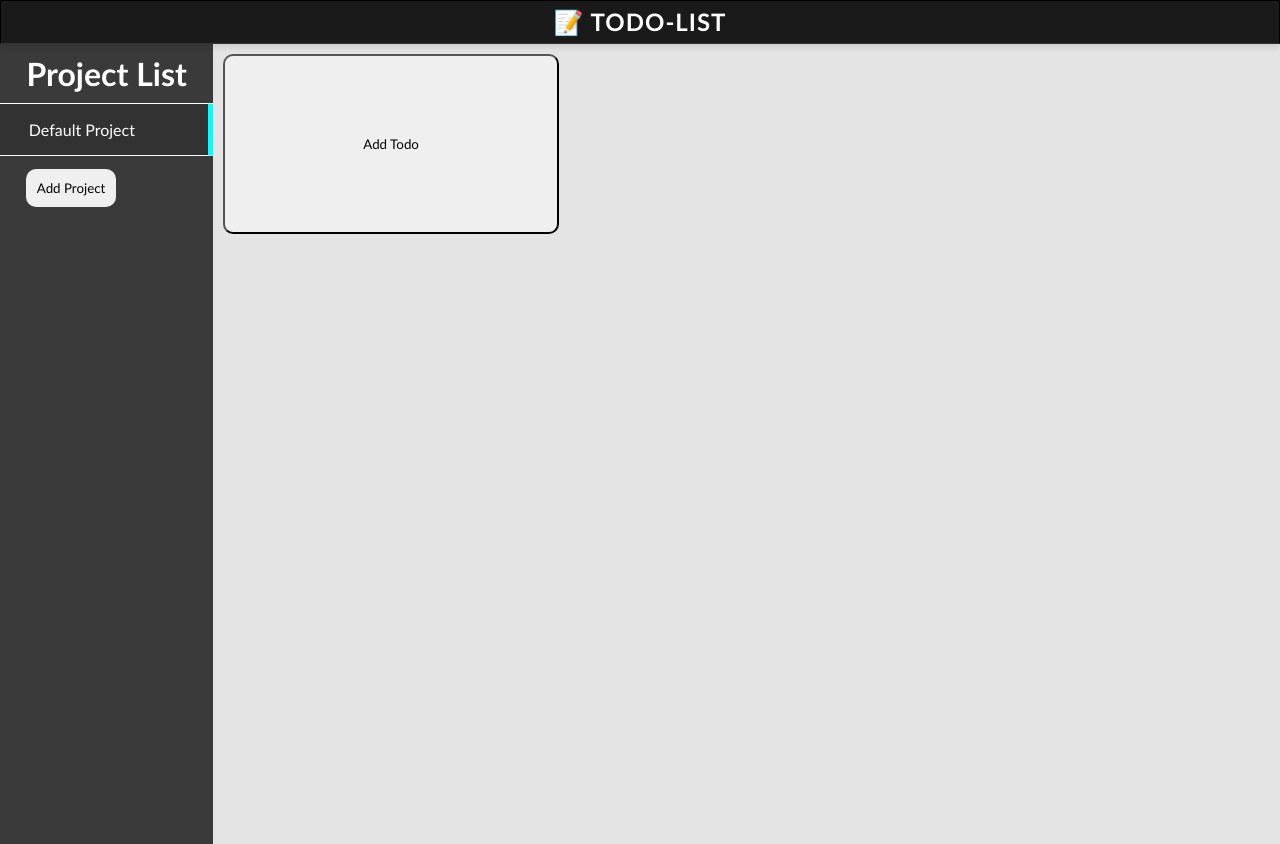
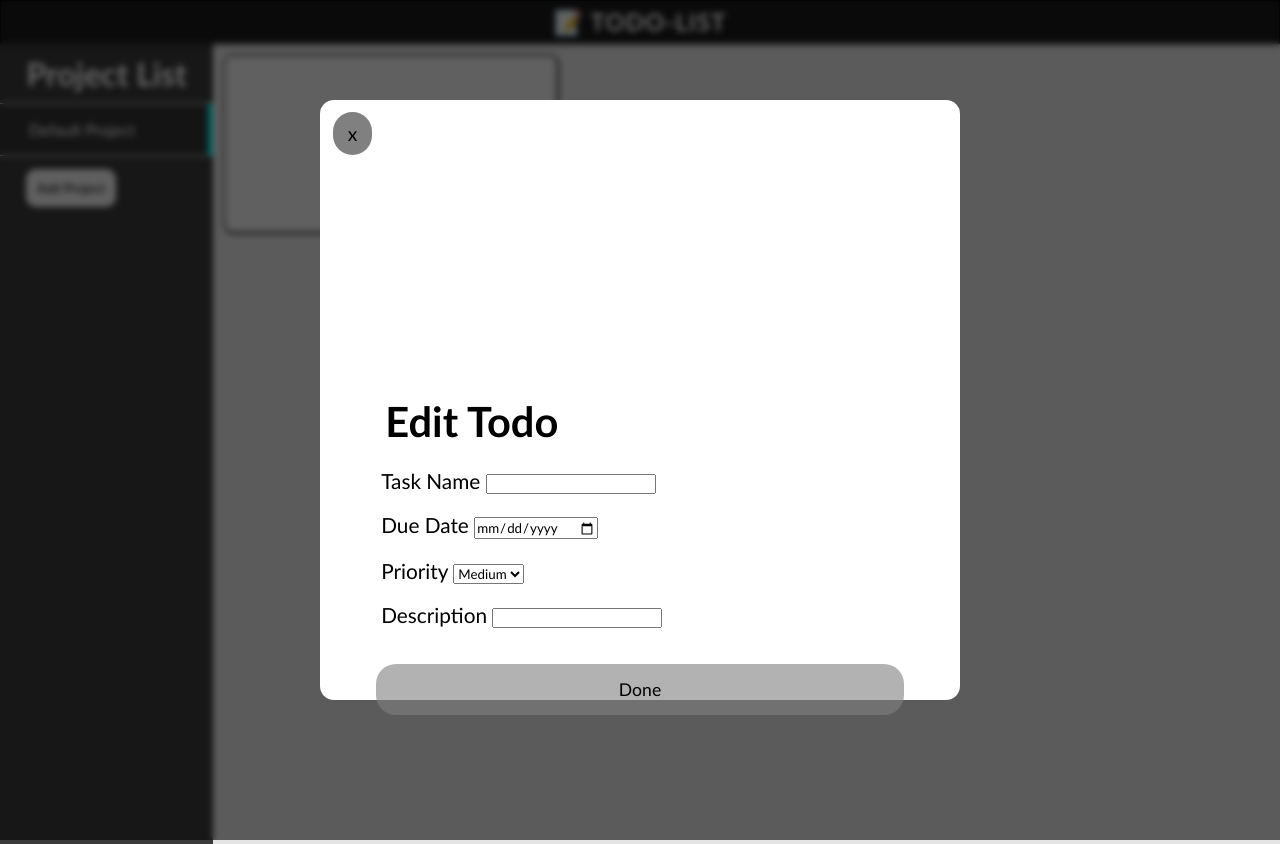
Before and after one commit to Appropriate32/Todo-List, a website built with webpack: page src/template.html in a window 1280 px wide. Built offline with nearby package versions, Linux system fonts and the light colour scheme.

Commit message:
Added model overlay for edit and a background blur

```diff
--- a/src/index.js
+++ b/src/index.js
@@ -58,6 +58,8 @@ class DomStuff {
         this.addProjectBtn = document.querySelector(".add-project");
         this.buttonsContainer = document.querySelector(".buttons");
         this.removeTodo = document.querySelector(".remove-todo");
+        this.doneButton = document.querySelector(".done");
+        this.xButton = document.querySelector(".x");
 
         this.init();
     }
@@ -70,6 +72,10 @@ class DomStuff {
             if (e.target.classList.contains("remove-todo")) {
                 this.handleRemoveTodo(e);
             }
+
+            if (e.target.classList.contains("edit-todo")) {
+                this.disableHidden();
+            }
         });
 
         // Project Listeners
@@ -80,7 +86,16 @@ class DomStuff {
         if (this.projectSection) {
             this.projectSection.addEventListener("click", (e) => this.handleProjectClick(e));
         }
+
+        if (this.doneButton) {
+            this.doneButton.addEventListener("click", () => this.enableHidden());
+        }
+
+        if (this.xButton) {
+            this.xButton.addEventListener("click", () => this.enableHidden());
+        }
     }
+
 
     renderNewToDo(projectId = 1, todoId) {
         const data = this.ProjectManager.addTodoToProject(projectId, todoId ,"New Task", "Jan 10", "Low", "Desc");
@@ -167,6 +182,22 @@ class DomStuff {
         this.mainContent.prepend(todoItem);
     }
 
+    enableHidden() {
+        const blur = document.querySelector(".blur");
+        const editOverlay = document.querySelector(".edit-overlay");
+
+        blur.classList.add("hidden");
+        editOverlay.classList.add("hidden");
+    }
+
+    disableHidden() {
+        const blur = document.querySelector(".blur");
+        const editOverlay = document.querySelector(".edit-overlay");
+
+        blur.classList.remove("hidden");
+        editOverlay.classList.remove("hidden");
+    }
+
     destroy() {
         if (this.addButton) {
             this.addButton.removeEventListener("click", this.handleAddProject);
--- a/src/styles.css
+++ b/src/styles.css
@@ -168,3 +168,90 @@ main {
     background: rgba(0, 0, 0, 0.05);
     cursor: pointer;
 }
+
+.edit-overlay {
+    width: 50%;
+    height: 75%;
+    justify-self: center;
+    align-self: center;
+    padding: 2em;
+    position: absolute;
+    background: white;
+    top: 0;
+    left: 0;
+    right: 0;
+    bottom: 0;
+    border-radius: 14px;
+}
+
+.edit-content {
+    padding: 20px;
+    display: flex;
+    flex-direction: column;
+    justify-content: center;
+    margin-top: 40%;
+}
+
+.edit-content h1, .input, .done {
+    margin: 0.2em;
+    padding: 5px;
+}
+
+.input {
+    font-size: 1.3rem;
+}
+
+.edit-content h1 {
+    font-size: 2.6rem;
+}
+
+.done {
+    border-radius: 20px;
+    border: none;
+    background: rgba(128, 128, 128, 0.604);
+    margin-top: 5%;
+    padding: 15px 10px;
+    transition: 0.2s ease background, 0.2s ease color, 0.4s ease transform;
+    font-size: 1.1rem;
+}
+
+.done:hover {
+    background: black;
+    color: white;
+    cursor: pointer;
+    transform: scale(1.1);
+}
+
+.blur {
+    width: 100vw;
+    height: 105vh;
+    position: absolute;
+    top: 0;
+    left: 0;
+    background-color: rgba(0, 0, 0, 0.6);
+    backdrop-filter: blur(3px);
+
+}
+
+.hidden {
+    display: none;
+}
+
+.x {
+    padding: 10px 15px;
+    background: grey;
+    border: none;
+    border-radius: 20px;
+    font-size: 1.2rem;
+    position: absolute;
+    top: 2%;
+    left: 2%;
+    transition: ease 0.2s background, ease 0.2s color, 0.4s ease transform;
+}
+
+.x:hover {
+    background: rgb(0, 0, 0);
+    color: white;
+    cursor: pointer;
+    transform: scale(1.1);
+}
--- a/src/template.html
+++ b/src/template.html
@@ -9,6 +9,36 @@
     <header>
         <h1>📝 Todo-List</h1>
     </header>
+    <div class="blur"></div>
+    <div class="edit-overlay">
+        <button class="x">x</button>
+        <div class="edit-content">
+            <h1>Edit Todo</h1>
+            <div class="input">
+                <label for="task">Task Name</label>
+                <input type="text" id="task">
+            </div>
+            <div class="input">
+                <label for="due">Due Date</label>
+                <input type="date" id="due">
+            </div>
+            <div class="input">
+                <label for="priority">Priority</label>
+                <select name="priority" id="priority">
+                    <option value="low">Low</option>
+                    <option value="medium" selected>Medium</option>
+                    <option value="high">High</option>
+                </select>
+            </div>
+            <div class="input">
+                <label for="description">Description</label>
+                <input type="text" id="description">
+            </div>
+            <button type="submit" class="done">Done</button>
+        </div>
+
+
+    </div>
     <div class="main-content">
         <div class="project-section">
             <div class="side-header-container">
```
